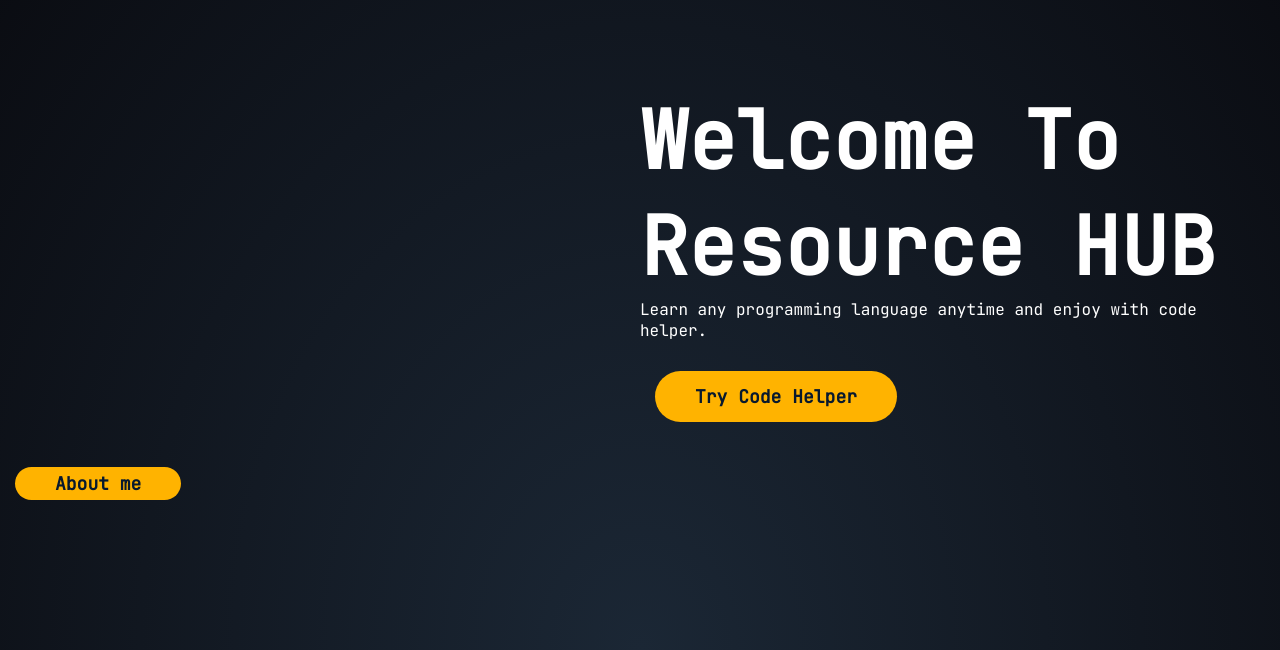
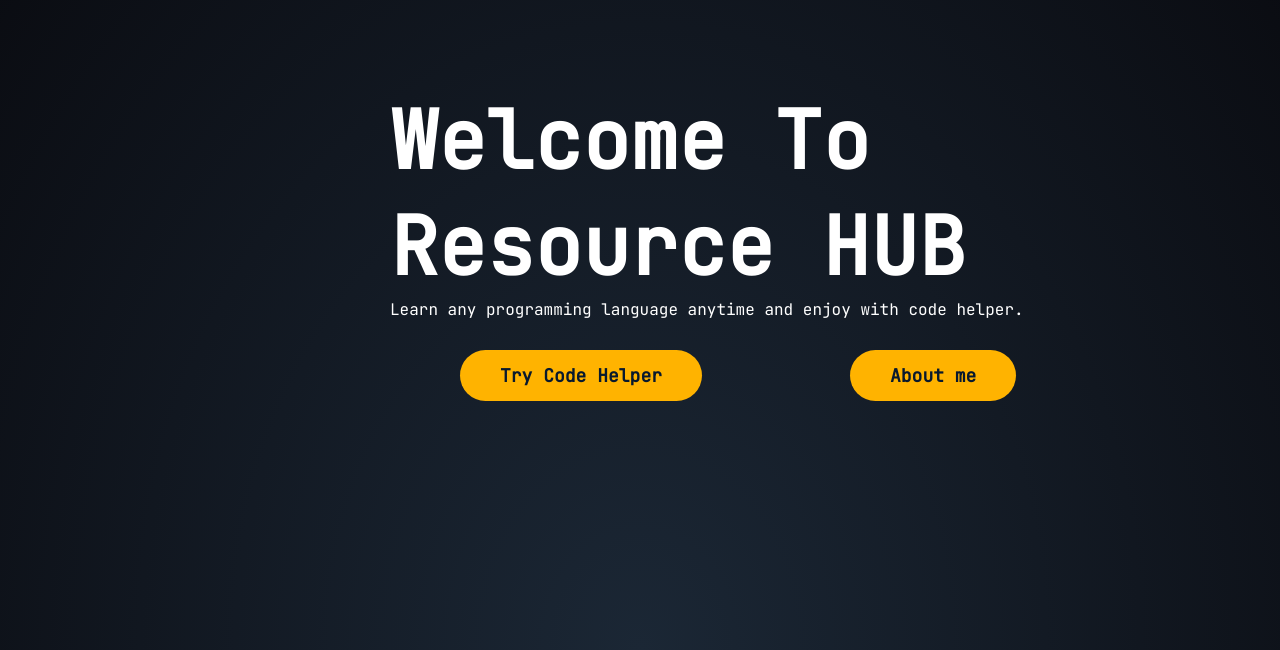
Before and after one commit to yak0b1010/ResourceHUB, a plain HTML site: page index.html in a window 1280 px wide. Shown: the part 150-800 px from the top of the page. Drawn offline with Linux system fonts and the light colour scheme.

Commit message:
Update home.css

```diff
--- a/home.css
+++ b/home.css
@@ -6,6 +6,7 @@
 
 }
 
+
 .hero{
     font-family: 'JetBrains Mono';
     user-select: none;
@@ -13,8 +14,7 @@
     background: radial-gradient(ellipse at bottom, #1b2735 0%, #090a0f 100%);
     height: 100vh;
     overflow: hidden;
-    justify-content: center;
-    align-items: center;
+
 }
 nav{
     display: flex;
@@ -46,6 +46,7 @@ a:hover{
     box-shadow: 0 0 10px #ffb300, 0 0 40px #ffb300,0 0 80px #ffb300;
 
 }
+
 .text{
     max-width: 600px;
     margin-top: 7%;
@@ -56,19 +57,33 @@ a:hover{
     font-size: 80px;
     font-weight: 100;
     font-weight: 800;
+    margin-left: -250px;
 }
 p{
     color: white;
+    margin-left: -250px;
+
+}
+.abtm a{
+    background: #ffb300;
+    padding: 14px 40px;
+    color: #08192e;
+    font-size: 18px;
+    border-radius: 30px;
+    font-weight: 800;
+    margin-left: 850px;
+    position: absolute;
 
 }
 .text a{
-    text-decoration: none;
+
     background: #ffb300;
     padding: 14px 40px;
-    display: inline-block;
     color: #08192e;
     font-size: 18px;
-    margin-top: 30px;
     border-radius: 30px;
     font-weight: 800;
+    margin-left: -180px;
+    position: absolute ;
+
 }
```
